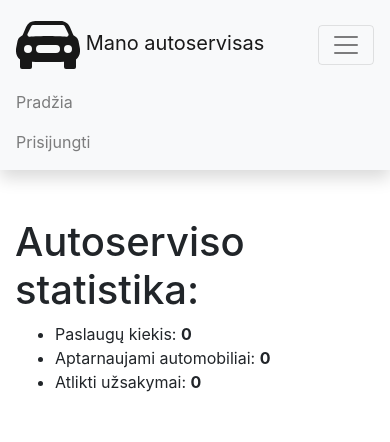
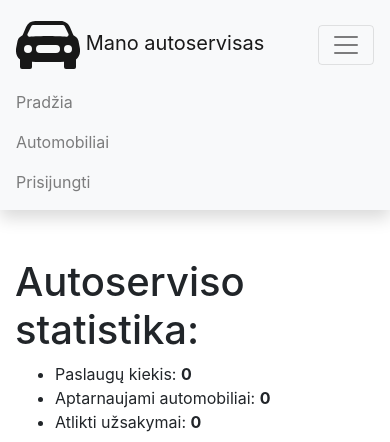
Before and after one commit to TomasNorv/autoservisas_2023_01_naujas, a Django app: page /autoservice/ in a window 390 px wide, after a click that opens the changed part. Shown: the top 442 px of the page. Run offline with Django 4.2, Linux system fonts and the light colour scheme; data that the repository does not hold is empty; some libraries are stand-ins or nearby versions.

Commit message:
5: +Sukurti puslapį (per funkciją views faile), pvz. autoservice/automobiliai, kuriame būtų atvaizduoti visi servise užregistruoti automobiliai.

```diff
--- a/mysite/autoservice/templates/base.html
+++ b/mysite/autoservice/templates/base.html
@@ -26,6 +26,9 @@
           <li class="nav-item">
             <a class="nav-link" href="{% url 'index' %}">Pradžia</a>
           </li>
+            <li class="nav-item">
+            <a class="nav-link" href="{% url 'automobiliai' %}">Automobiliai</a>
+          </li>
           {% if user.is_authenticated %}
             <li class="nav-item"><a class="nav-link" href="">
               <svg class="bi bi-person" width="1.5em" height="1.5em" viewBox="0 0 16 16" fill="currentColor" xmlns="http://www.w3.org/2000/svg">
--- a/mysite/autoservice/urls.py
+++ b/mysite/autoservice/urls.py
@@ -3,4 +3,5 @@ from . import views
 
 urlpatterns = [
     path("", views.index, name="index"),
+    path("automobiliai/", views.automobiliai, name="automobiliai"),
 ]
--- a/mysite/autoservice/views.py
+++ b/mysite/autoservice/views.py
@@ -13,3 +13,11 @@ def index(request):
         "atliktu_uzsakymu_kiekis": atliktu_uzsakymu_kiekis,
     }
     return render(request, 'index.html', context=kontekstas)
+
+
+def automobiliai(request):
+    automobiliai = Automobilis.objects.all()
+    context = {
+        'automobiliai': automobiliai,
+    }
+    return render(request, 'automobiliai.html', context=context)
```
Also changed, not shown: mysite/autoservice/templates/automobiliai.html (added, +10 -0 lines).
